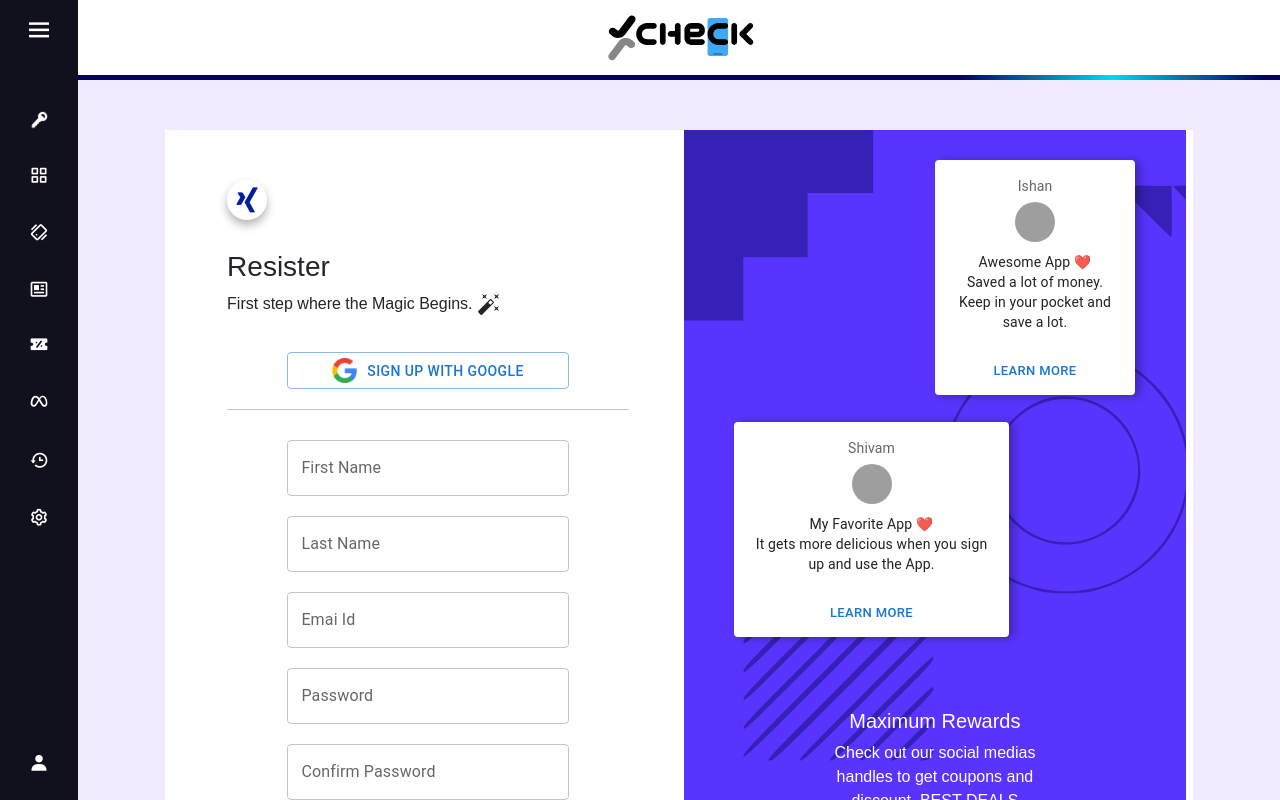
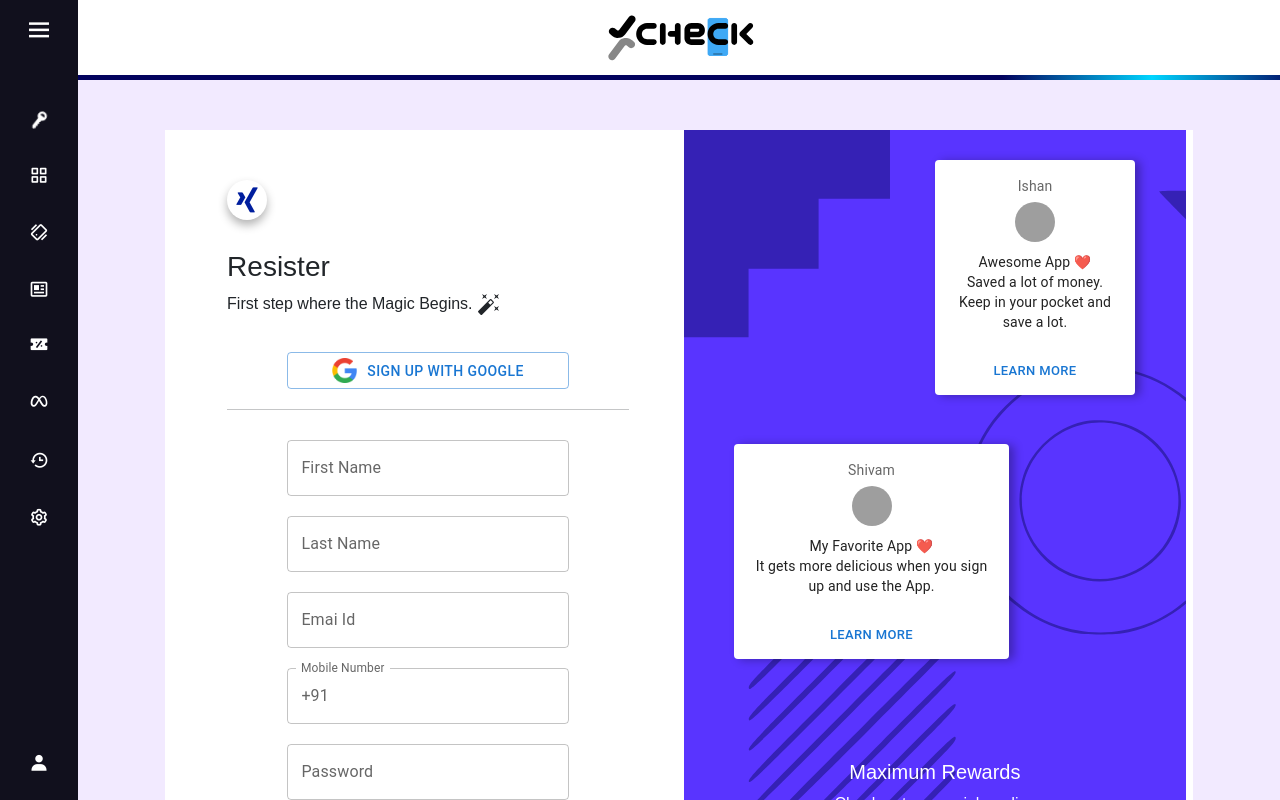
Before and after one commit to braincodeishan/x-check-frontend, a React (Create React App) app: page /Register in a window 1280 px wide. Shown: the top 800 px of the page. Built offline with nearby package versions, Linux system fonts and the light colour scheme; grey boxes are pictures that could not be loaded.

Commit message:
--- Auto-Git Commit ---

```diff
--- a/src/Components/MainComponents/Body/Register.js
+++ b/src/Components/MainComponents/Body/Register.js
@@ -1,6 +1,7 @@
 import React from 'react'
 import { Button, Divider } from '@mui/material'
 import TextField from '@mui/material/TextField';
+import { InputAdornment } from '@mui/material';
 import { Link } from 'react-router-dom'
 import MyCard from '../../SubComponents/MyCard'
 
@@ -40,35 +41,45 @@ const Register = () => {
 
           <div className="L-emailLogin">
             <TextField
-              id="outlined-password-input"
+              id="outlined-password-input1"
               label="First Name"
               type="text"
               sx={{ marginBottom: '20px', width: '70%' }}
               autoComplete="off"
             />
             <TextField
-              id="outlined-password-input"
+              id="outlined-password-input2"
               label="Last Name"
               type="text"
               sx={{ marginBottom: '20px', width: '70%' }}
               autoComplete="off"
             />
             <TextField
-              id="outlined-password-input"
+              id="outlined-password-input3"
               label="Emai Id"
               type="text"
               sx={{ marginBottom: '20px', width: '70%' }}
               autoComplete="off"
             />
             <TextField
-              id="outlined-password-input"
+              id="outlined-password-input4"
+              label="Mobile Number"
+              type="text"
+              sx={{ marginBottom: '20px', width: '70%' }}
+              autoComplete="off"
+              InputProps={{
+                startAdornment: <InputAdornment position="start">+91</InputAdornment>,
+              }}
+            />
+            <TextField
+              id="outlined-password-input5"
               label="Password"
               type="password"
               autoComplete="false"
               sx={{ marginBottom: '20px', width: '70%' }}
             />
             <TextField
-              id="outlined-password-input"
+              id="outlined-password-input6"
               label="Confirm Password"
               type="password"
               autoComplete="false"
```
